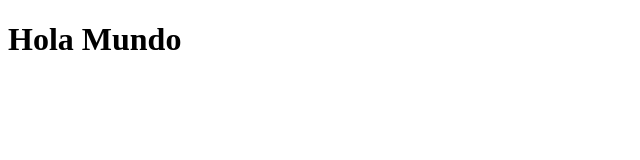
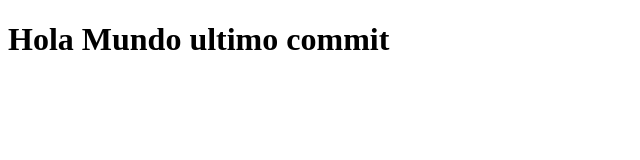
Before and after one commit to Jorge-hub89/endes-t2-tarea-2, a plain HTML site: page index.html in a window 1280 px wide. Shown: the whole page, without its empty margins (0-640 px from the left). Drawn offline with Linux system fonts and the light colour scheme.

Commit message:
Último commit

```diff
--- a/index.html
+++ b/index.html
@@ -6,6 +6,7 @@
     <title>¡Hola Mundo!</title>
 </head>
 <body>
-    <h1>Hola Mundo</h1>
+    <h1>Hola Mundo ultimo commit
+    </h1>
 </body>
 </html>
```
